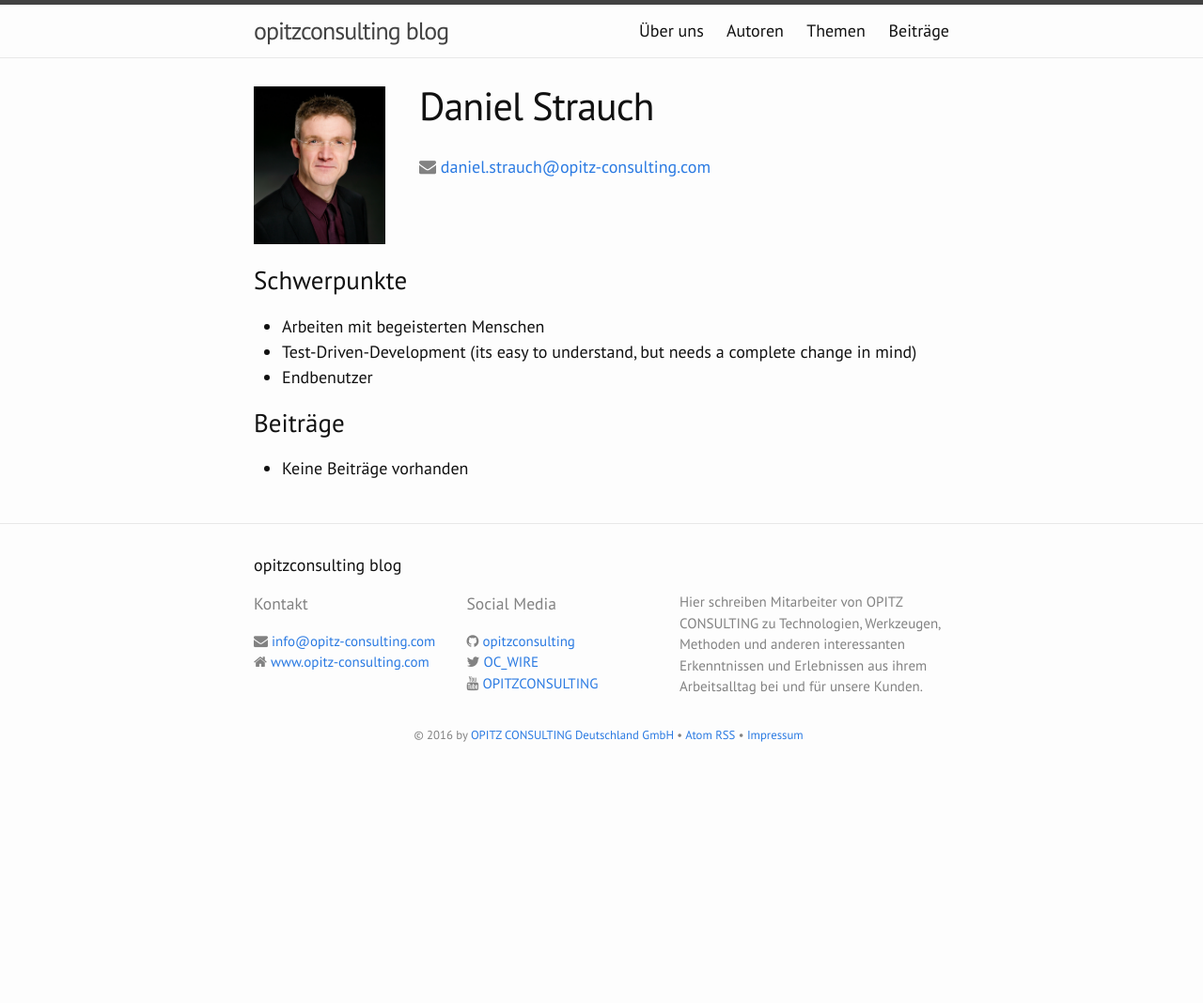
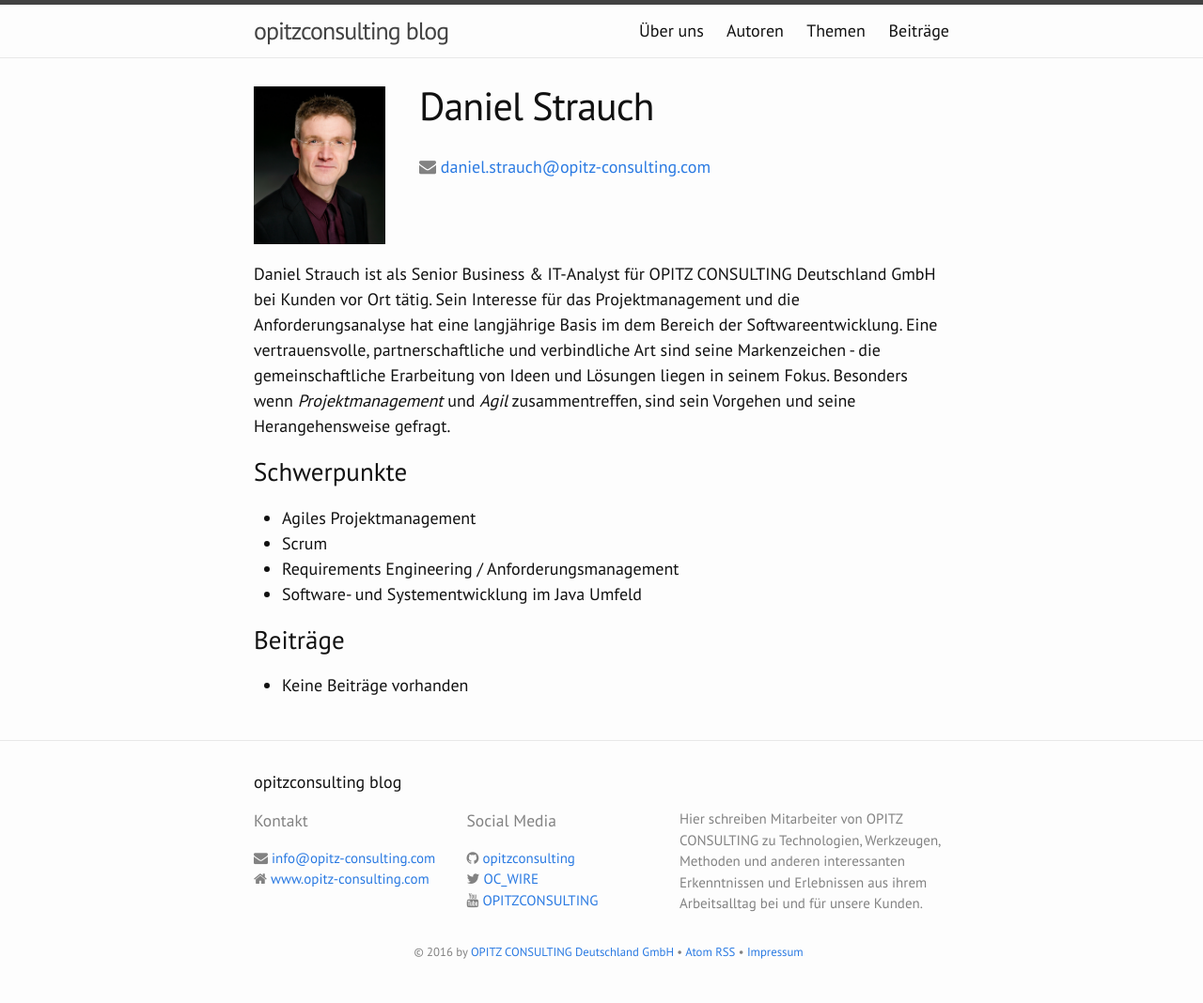
Before and after one commit to opitzconsulting/opitzconsulting.github.io, a Jekyll site: the page built from _authors/daniel.strauch.md, in a window 1280 px wide. Shown: the whole page at 94% size. Built offline with Jekyll 4.4.1, drawn with Linux system fonts in a browser that asks for light colours; nearby versions of some CDN libraries; before the commit the page ends 900 px from its top, so only the background shows below that.

Commit message:
Update daniel.strauch.md

```diff
--- a/_authors/daniel.strauch.md
+++ b/_authors/daniel.strauch.md
@@ -4,7 +4,10 @@ username: daniel-strauch
 email: daniel.strauch@opitz-consulting.com
 picture: daniel.strauch.jpg
 topics:
-- Arbeiten mit begeisterten Menschen
-- Test-Driven-Development (its easy to understand, but needs a complete change in mind)
-- Endbenutzer
+- Agiles Projektmanagement
+- Scrum
+- Requirements Engineering / Anforderungsmanagement
+- Software- und Systementwicklung im Java Umfeld
 ---
+
+Daniel Strauch ist als Senior Business & IT-Analyst für OPITZ CONSULTING Deutschland GmbH bei Kunden vor Ort tätig. Sein Interesse für das Projektmanagement und die Anforderungsanalyse hat eine langjährige Basis im dem Bereich der Softwareentwicklung. Eine vertrauensvolle, partnerschaftliche und verbindliche Art sind seine Markenzeichen - die gemeinschaftliche Erarbeitung von Ideen und Lösungen liegen in seinem Fokus. Besonders wenn _Projektmanagement_ und _Agil_ zusammentreffen, sind sein Vorgehen und seine Herangehensweise gefragt.
```
